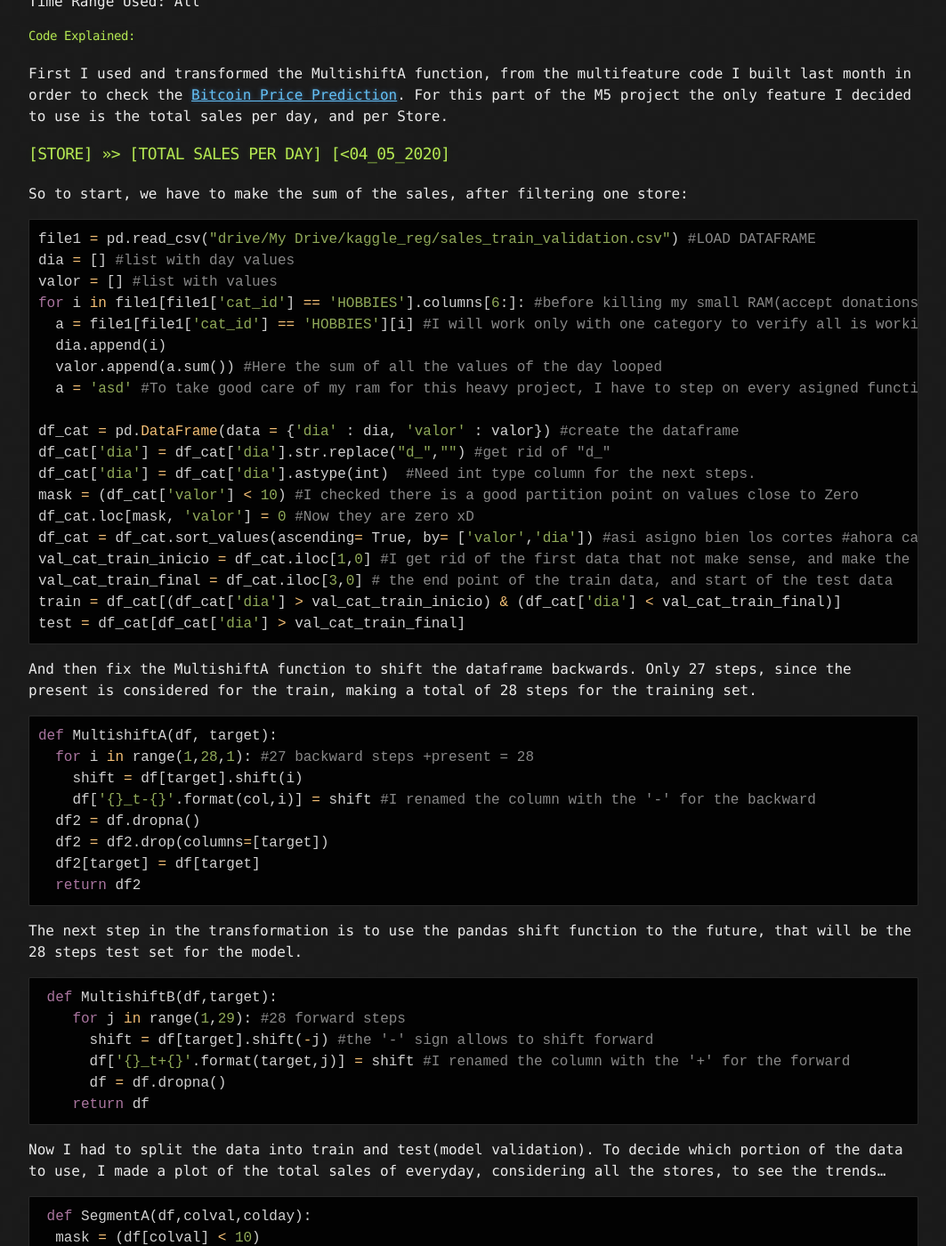
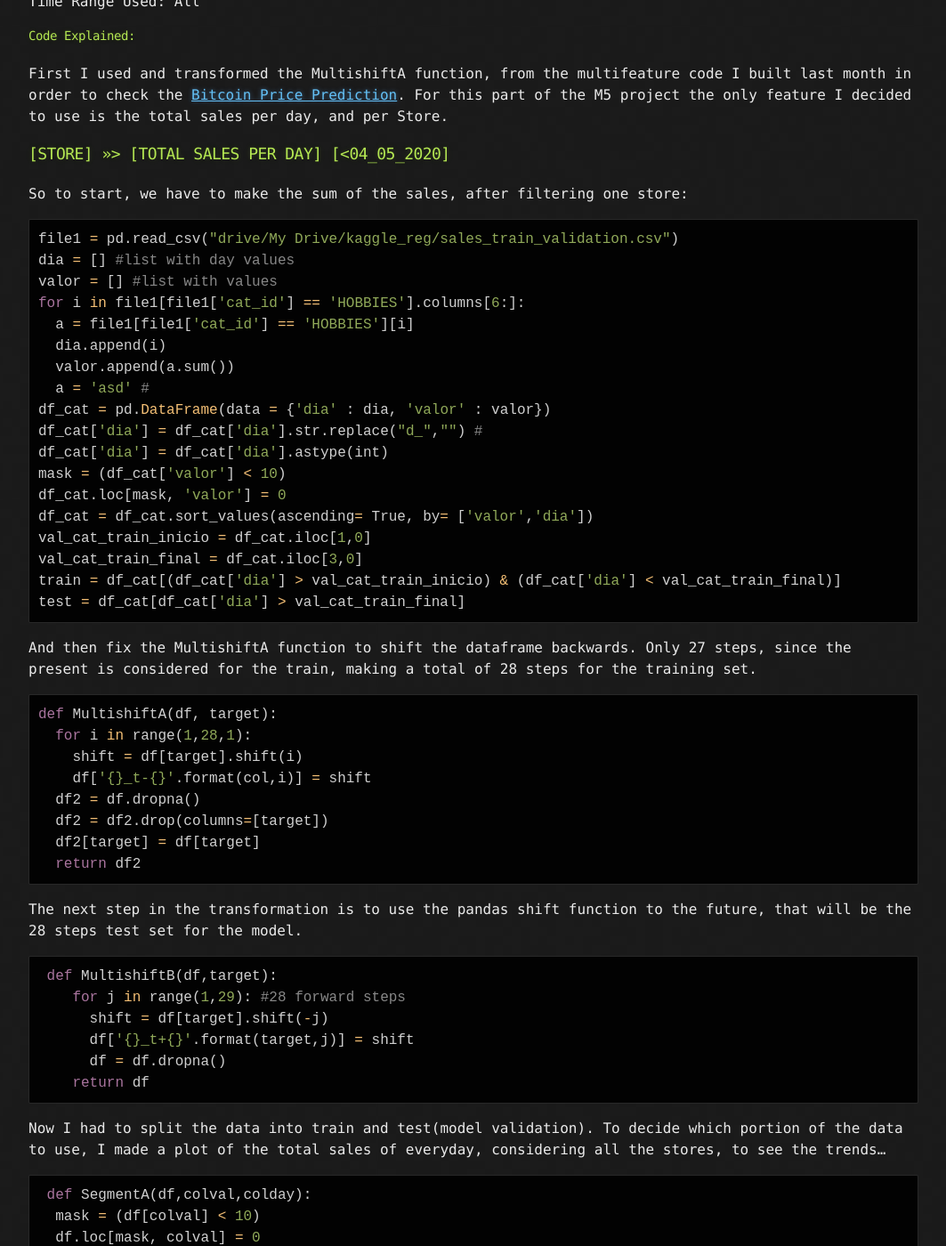
Before and after one commit to PaulB86UK/PP_ART, a Jekyll site: the page built from docs/2020/M5_Main.md, in a window 1280 px wide and 1400 px high, scrolled down 503 px. Shown: the whole window at 89% size, without its empty margins (108-1171 px from the left). Built offline with Jekyll 4.4.1, drawn with Linux system fonts in a browser that asks for light colours; our own code applies the rules of GitHub Pages for plain Markdown files.

Commit message:
Update M5_Main.md

````diff
--- a/docs/2020/M5_Main.md
+++ b/docs/2020/M5_Main.md
@@ -26,23 +26,22 @@ First I used and transformed the MultishiftA function, from the multifeature cod
 
 So to start, we have to make the sum of the sales, after filtering one store:
 ```python
-file1 = pd.read_csv("drive/My Drive/kaggle_reg/sales_train_validation.csv") #LOAD DATAFRAME
+file1 = pd.read_csv("drive/My Drive/kaggle_reg/sales_train_validation.csv")
 dia = [] #list with day values
 valor = [] #list with values
-for i in file1[file1['cat_id'] == 'HOBBIES'].columns[6:]: #before killing my small RAM(accept donations xD)
-  a = file1[file1['cat_id'] == 'HOBBIES'][i] #I will work only with one category to verify all is working good
+for i in file1[file1['cat_id'] == 'HOBBIES'].columns[6:]:
+  a = file1[file1['cat_id'] == 'HOBBIES'][i]
   dia.append(i)
-  valor.append(a.sum()) #Here the sum of all the values of the day looped
-  a = 'asd' #To take good care of my ram for this heavy project, I have to step on every asigned function to reduce size.
-
-df_cat = pd.DataFrame(data = {'dia' : dia, 'valor' : valor}) #create the dataframe
-df_cat['dia'] = df_cat['dia'].str.replace("d_","") #get rid of "d_"
-df_cat['dia'] = df_cat['dia'].astype(int)  #Need int type column for the next steps.
-mask = (df_cat['valor'] < 10) #I checked there is a good partition point on values close to Zero
-df_cat.loc[mask, 'valor'] = 0 #Now they are zero xD
-df_cat = df_cat.sort_values(ascending= True, by= ['valor','dia']) #asi asigno bien los cortes #ahora cada posicion indicado el valor que quiero.#This way I can order by value, and also by time, to be sure I made the correct splits.
-val_cat_train_inicio = df_cat.iloc[1,0] #I get rid of the first data that not make sense, and make the start point for the train data
-val_cat_train_final = df_cat.iloc[3,0] # the end point of the train data, and start of the test data
+  valor.append(a.sum())
+  a = 'asd' #
+df_cat = pd.DataFrame(data = {'dia' : dia, 'valor' : valor})
+df_cat['dia'] = df_cat['dia'].str.replace("d_","") #
+df_cat['dia'] = df_cat['dia'].astype(int)
+mask = (df_cat['valor'] < 10)
+df_cat.loc[mask, 'valor'] = 0
+df_cat = df_cat.sort_values(ascending= True, by= ['valor','dia'])
+val_cat_train_inicio = df_cat.iloc[1,0]
+val_cat_train_final = df_cat.iloc[3,0]
 train = df_cat[(df_cat['dia'] > val_cat_train_inicio) & (df_cat['dia'] < val_cat_train_final)]
 test = df_cat[df_cat['dia'] > val_cat_train_final]
 ```
@@ -50,9 +49,9 @@ test = df_cat[df_cat['dia'] > val_cat_train_final]
 And then fix the MultishiftA function to shift the dataframe backwards. Only 27 steps, since the present is considered for the train, making a total of 28 steps for the training set.
 ```python
 def MultishiftA(df, target):
-  for i in range(1,28,1): #27 backward steps +present = 28
+  for i in range(1,28,1):
     shift = df[target].shift(i)
-    df['{}_t-{}'.format(col,i)] = shift #I renamed the column with the '-' for the backward
+    df['{}_t-{}'.format(col,i)] = shift
   df2 = df.dropna()
   df2 = df2.drop(columns=[target])
   df2[target] = df[target]
@@ -63,8 +62,8 @@ def MultishiftA(df, target):
  ```python
  def MultishiftB(df,target):
     for j in range(1,29): #28 forward steps
-      shift = df[target].shift(-j) #the '-' sign allows to shift forward
-      df['{}_t+{}'.format(target,j)] = shift #I renamed the column with the '+' for the forward
+      shift = df[target].shift(-j)
+      df['{}_t+{}'.format(target,j)] = shift
       df = df.dropna()
     return df
   ```
@@ -88,4 +87,4 @@ def MultishiftA(df, target):
   return train,test
  ```
 
- ![prueba](https://www.talkwalker.com/images/2020/blog-headers/image-analysis.png)
+ ![prueba](https://paulb86uk.github.io/PP_ART.github.io/2020/Total_Ventas.png)
````
